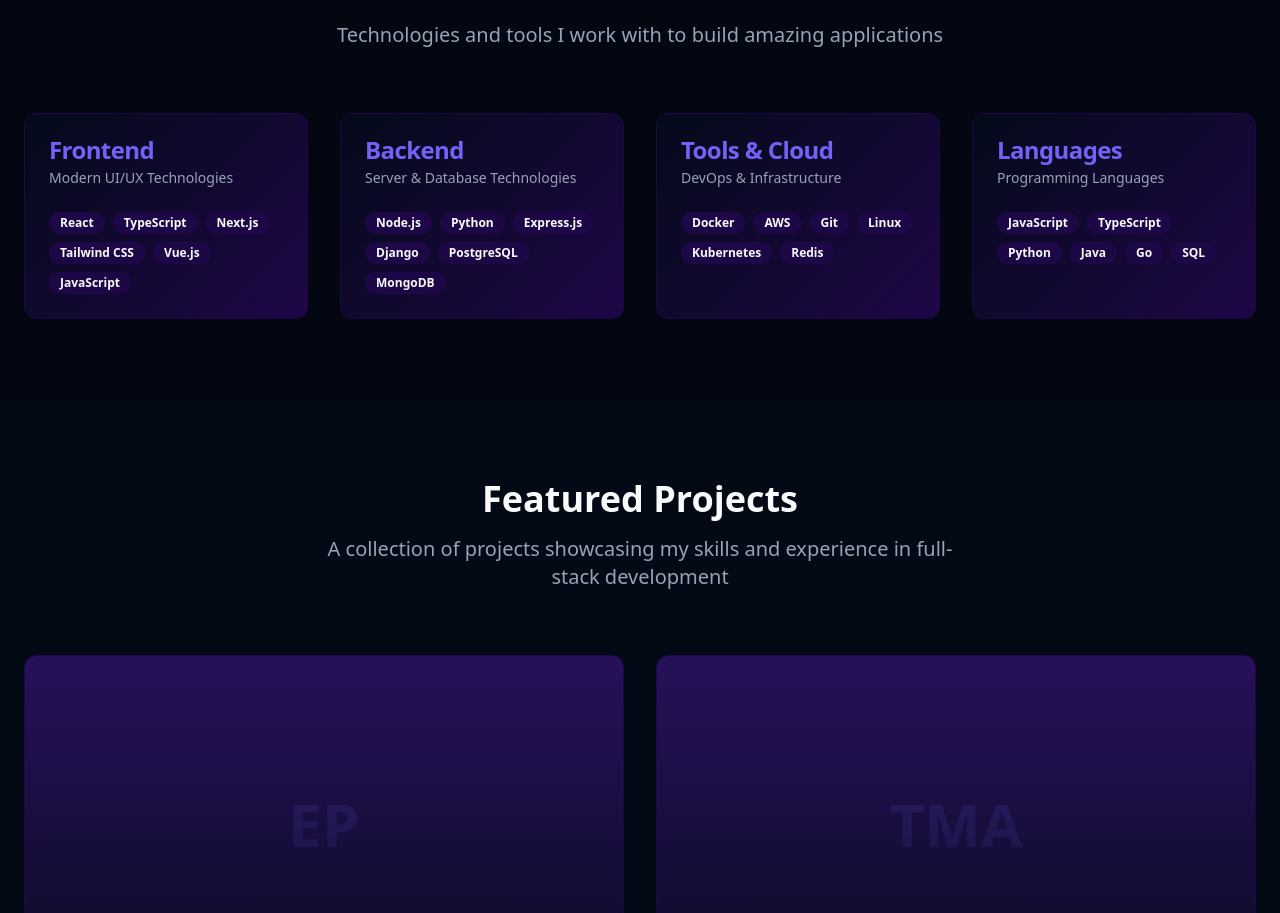
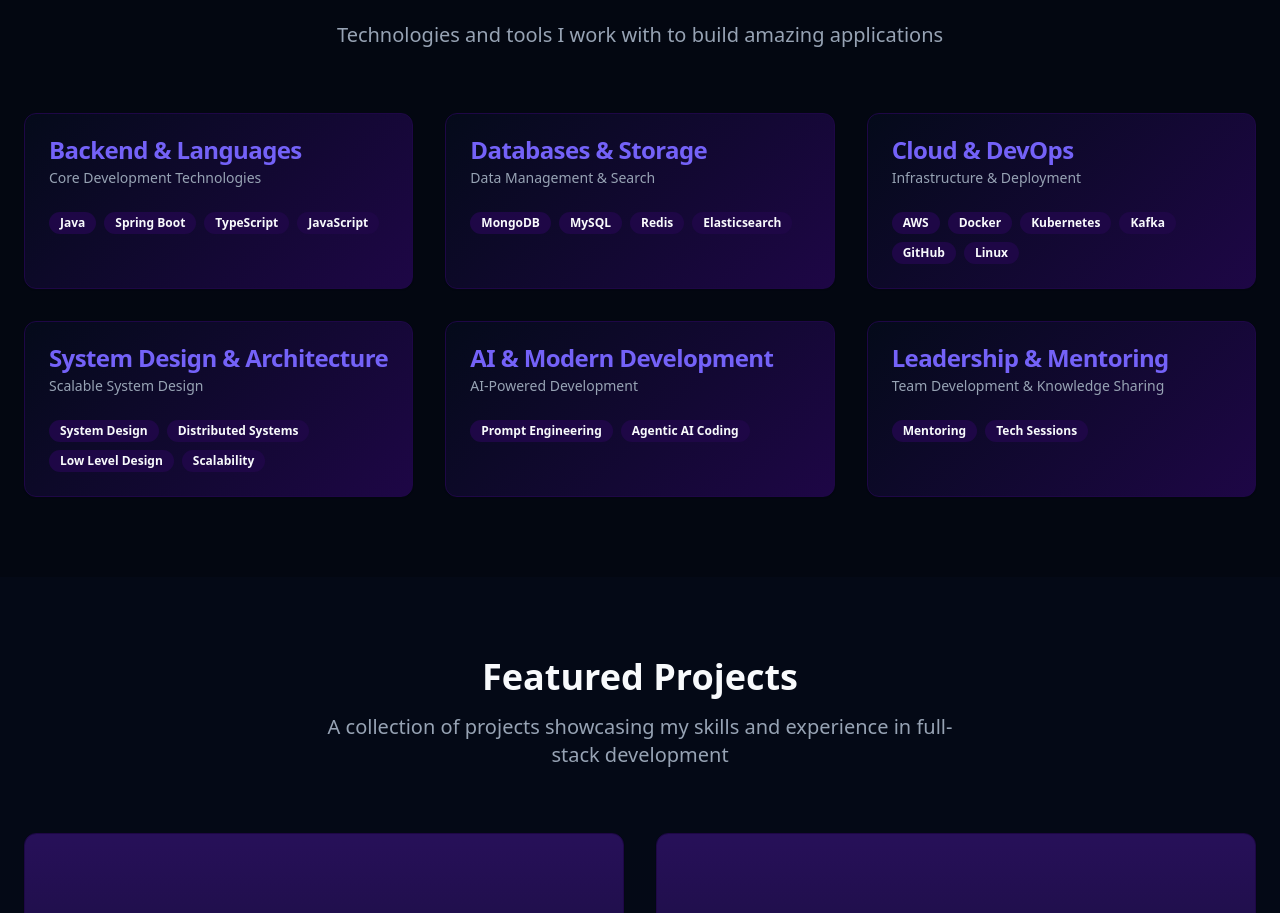
Before and after one commit to mux57/dev-folio-docs, a React (Vite) app: page / in a window 1280 px wide. Shown: the part 915-1828 px from the top of the page. Built offline with nearby package versions, Linux system fonts and the light colour scheme.

Commit message:
skill set improvement

```diff
--- a/src/components/TechStack.tsx
+++ b/src/components/TechStack.tsx
@@ -3,17 +3,23 @@ import { Card, CardContent, CardDescription, CardHeader, CardTitle } from "@/com
 
 const TechStack = () => {
   const technologies = {
-    frontend: [
-      "React", "TypeScript", "Next.js", "Tailwind CSS", "Vue.js", "JavaScript"
+    backend: [
+      "Java", "Spring Boot", "TypeScript", "JavaScript"
     ],
-    backend: [
-      "Node.js", "Python", "Express.js", "Django", "PostgreSQL", "MongoDB"
+    databases: [
+      "MongoDB", "MySQL", "Redis", "Elasticsearch"
     ],
-    tools: [
-      "Docker", "AWS", "Git", "Linux", "Kubernetes", "Redis"
+    cloud: [
+      "AWS", "Docker", "Kubernetes", "Kafka", "GitHub", "Linux"
     ],
-    languages: [
-      "JavaScript", "TypeScript", "Python", "Java", "Go", "SQL"
+    design: [
+      "System Design", "Distributed Systems", "Low Level Design", "Scalability"
+    ],
+    ai: [
+      "Prompt Engineering", "Agentic AI Coding"
+    ],
+    leadership: [
+      "Mentoring", "Tech Sessions"
     ]
   };
 
@@ -27,15 +33,31 @@ const TechStack = () => {
           </p>
         </div>
 
-        <div className="grid grid-cols-1 md:grid-cols-2 lg:grid-cols-4 gap-8">
+        <div className="grid grid-cols-1 md:grid-cols-2 lg:grid-cols-3 gap-8">
           <Card className="bg-gradient-card border-border hover:border-primary/50 transition-all duration-300 hover:shadow-portfolio-lg">
             <CardHeader>
-              <CardTitle className="text-primary">Frontend</CardTitle>
-              <CardDescription>Modern UI/UX Technologies</CardDescription>
+              <CardTitle className="text-primary">Backend & Languages</CardTitle>
+              <CardDescription>Core Development Technologies</CardDescription>
             </CardHeader>
             <CardContent>
               <div className="flex flex-wrap gap-2">
-                {technologies.frontend.map((tech) => (
+                {technologies.backend?.map((tech) => (
+                  <Badge key={tech} variant="secondary" className="hover:bg-primary hover:text-primary-foreground transition-colors">
+                    {tech}
+                  </Badge>
+                )) || []}
+              </div>
+            </CardContent>
+          </Card>
+
+          <Card className="bg-gradient-card border-border hover:border-primary/50 transition-all duration-300 hover:shadow-portfolio-lg">
+            <CardHeader>
+              <CardTitle className="text-primary">Databases & Storage</CardTitle>
+              <CardDescription>Data Management & Search</CardDescription>
+            </CardHeader>
+            <CardContent>
+              <div className="flex flex-wrap gap-2">
+                {technologies.databases.map((tech) => (
                   <Badge key={tech} variant="secondary" className="hover:bg-primary hover:text-primary-foreground transition-colors">
                     {tech}
                   </Badge>
@@ -46,12 +68,12 @@ const TechStack = () => {
 
           <Card className="bg-gradient-card border-border hover:border-primary/50 transition-all duration-300 hover:shadow-portfolio-lg">
             <CardHeader>
-              <CardTitle className="text-primary">Backend</CardTitle>
-              <CardDescription>Server & Database Technologies</CardDescription>
+              <CardTitle className="text-primary">Cloud & DevOps</CardTitle>
+              <CardDescription>Infrastructure & Deployment</CardDescription>
             </CardHeader>
             <CardContent>
               <div className="flex flex-wrap gap-2">
-                {technologies.backend.map((tech) => (
+                {technologies.cloud.map((tech) => (
                   <Badge key={tech} variant="secondary" className="hover:bg-primary hover:text-primary-foreground transition-colors">
                     {tech}
                   </Badge>
@@ -62,12 +84,12 @@ const TechStack = () => {
 
           <Card className="bg-gradient-card border-border hover:border-primary/50 transition-all duration-300 hover:shadow-portfolio-lg">
             <CardHeader>
-              <CardTitle className="text-primary">Tools & Cloud</CardTitle>
-              <CardDescription>DevOps & Infrastructure</CardDescription>
+              <CardTitle className="text-primary">System Design & Architecture</CardTitle>
+              <CardDescription>Scalable System Design</CardDescription>
             </CardHeader>
             <CardContent>
               <div className="flex flex-wrap gap-2">
-                {technologies.tools.map((tech) => (
+                {technologies.design.map((tech) => (
                   <Badge key={tech} variant="secondary" className="hover:bg-primary hover:text-primary-foreground transition-colors">
                     {tech}
                   </Badge>
@@ -78,12 +100,28 @@ const TechStack = () => {
 
           <Card className="bg-gradient-card border-border hover:border-primary/50 transition-all duration-300 hover:shadow-portfolio-lg">
             <CardHeader>
-              <CardTitle className="text-primary">Languages</CardTitle>
-              <CardDescription>Programming Languages</CardDescription>
+              <CardTitle className="text-primary">AI & Modern Development</CardTitle>
+              <CardDescription>AI-Powered Development</CardDescription>
             </CardHeader>
             <CardContent>
               <div className="flex flex-wrap gap-2">
-                {technologies.languages.map((tech) => (
+                {technologies.ai.map((tech) => (
+                  <Badge key={tech} variant="secondary" className="hover:bg-primary hover:text-primary-foreground transition-colors">
+                    {tech}
+                  </Badge>
+                ))}
+              </div>
+            </CardContent>
+          </Card>
+
+          <Card className="bg-gradient-card border-border hover:border-primary/50 transition-all duration-300 hover:shadow-portfolio-lg">
+            <CardHeader>
+              <CardTitle className="text-primary">Leadership & Mentoring</CardTitle>
+              <CardDescription>Team Development & Knowledge Sharing</CardDescription>
+            </CardHeader>
+            <CardContent>
+              <div className="flex flex-wrap gap-2">
+                {technologies.leadership.map((tech) => (
                   <Badge key={tech} variant="secondary" className="hover:bg-primary hover:text-primary-foreground transition-colors">
                     {tech}
                   </Badge>
```
